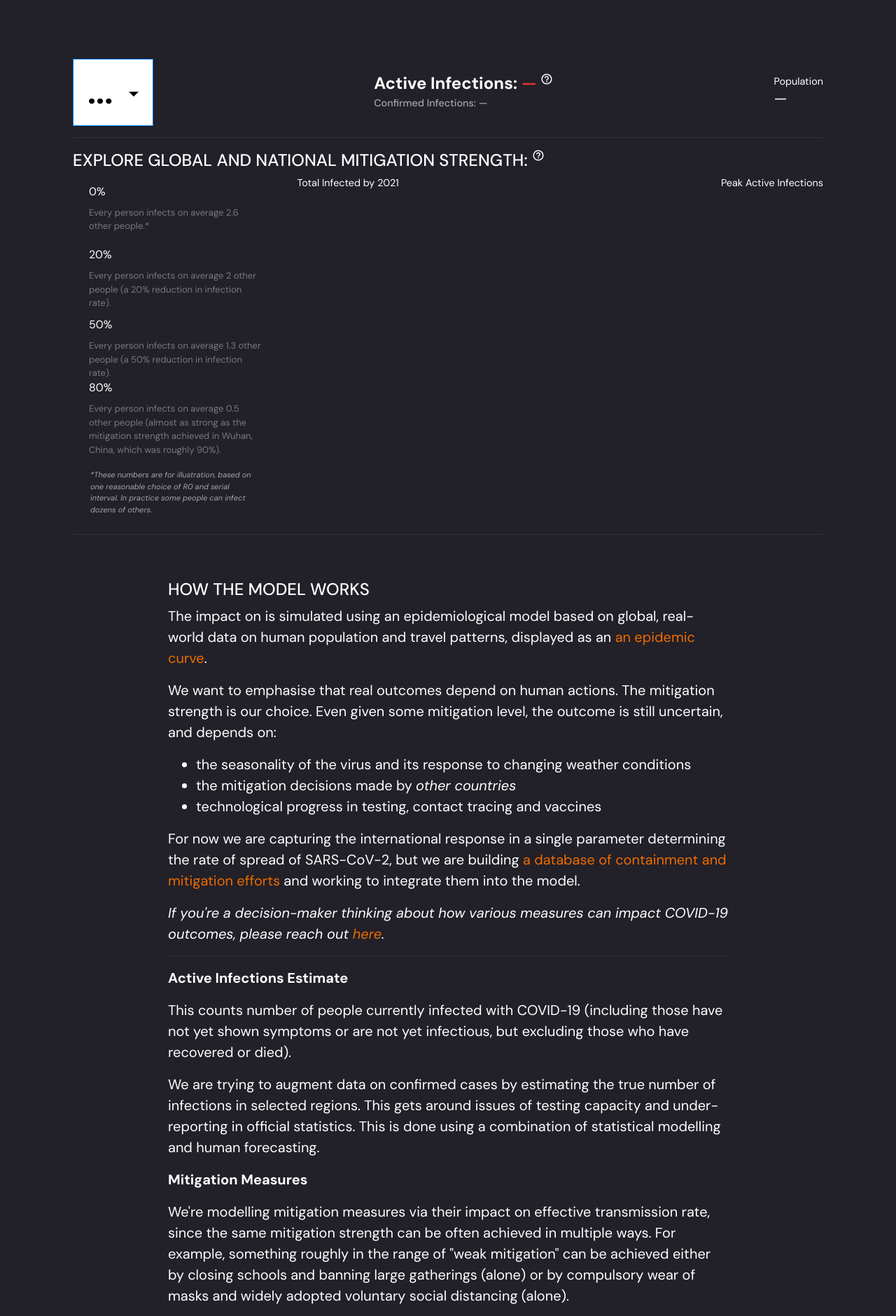
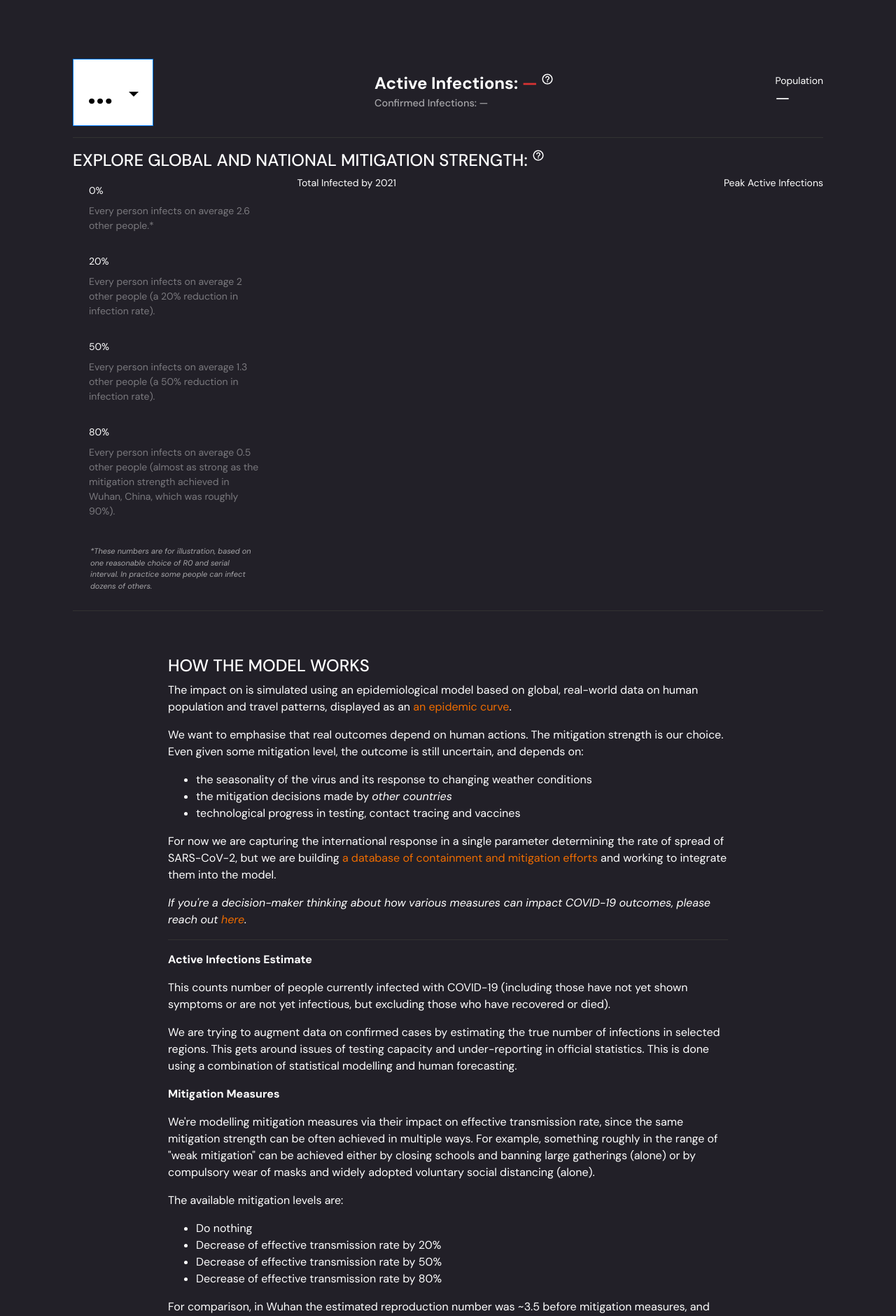
Before and after one commit to epidemics/covid, a FastAPI app: page / in a window 1280 px wide. Shown: the part 79-1959 px from the top of the page at 70% size. Run offline with FastAPI, Linux system fonts and the light colour scheme; some libraries are stand-ins or nearby versions.

Commit message:
Harmonize font-size

```diff
--- a/src/static/css/main.css
+++ b/src/static/css/main.css
@@ -193,7 +193,7 @@
   display: block;
   margin-bottom: -4px;
   font-weight: 300;
-  /* margin-bottom: -4px; */
+  font-size: 14px;
 }
 
 .population-block {
@@ -202,7 +202,7 @@
 }
 
 .infections-population {
-  font-size: 22px;
+  font-size: 24px;
 }
 
 .question-tooltip {
@@ -221,7 +221,6 @@
 }
 
 .mitigation-strength-button {
-  height: 100px;
   display: flex;
   align-items: center;
 }
@@ -240,6 +239,7 @@
   border: none;
   text-align: left;
   border-left: 3px solid transparent;
+  font-size: 14px;
 }
 
 .mitigation-strength-explanation.footnote {
@@ -253,7 +253,7 @@
 }
 
 .mitigation-strength-explanation {
-  font-size: 13px;
+  font-size: 14px;
   font-weight: 400;
   text-transform: none;
   color: rgba(255,255,255,0.4);
@@ -286,12 +286,7 @@
   justify-content: space-between;
 }
 
-.total-infected-number {
-  font-size: 24px;
-  color: #ef6c00;
-}
-
-.sim-infected-number {
+.total-infected-number, .sim-infected-number {
   font-size: 24px;
   color: #ef6c00;
 }
@@ -301,7 +296,7 @@
 }
 
 .model-explanation {
-  font-size: 20px;
+  font-size: 16px;
   max-width: 800px;
   margin-left: auto;
   margin-right: auto;
@@ -309,7 +304,7 @@
 }
 
 .pro-bono-banner {
-  font-size: 22px;
+  font-size: 20px;
   padding: 16px;
   margin-bottom: 32px;
   border: 1px solid white;
@@ -385,6 +380,7 @@
 .main {
   margin: 20px auto;
   padding-bottom: 5em;
+  font-size: 16px;
 }
 
 .main-wrapper {
@@ -475,7 +471,7 @@
   padding: 0.5em 1em;
   user-select: auto;
   text-align: center;
-  font-size: 0.9em;
+  font-size: 11px;
   border-top: 1px solid #323232;
 }
 
@@ -483,6 +479,7 @@
   display: inline-block;
   margin: 0.5em auto;
   padding: 0 1em;
+  max-width: 800px;
 }
 
 .container-right-footer {
@@ -633,16 +630,6 @@
   color: white;
   mix-blend-mode: normal;
   opacity: 0.8;
-}
-
-.credits {
-  font-size: 13px;
-  margin-top: -10px;
-}
-
-.fa-caret-down,
-.fa-caret-up {
-  margin-left: 4px;
 }
 
 /*
```
